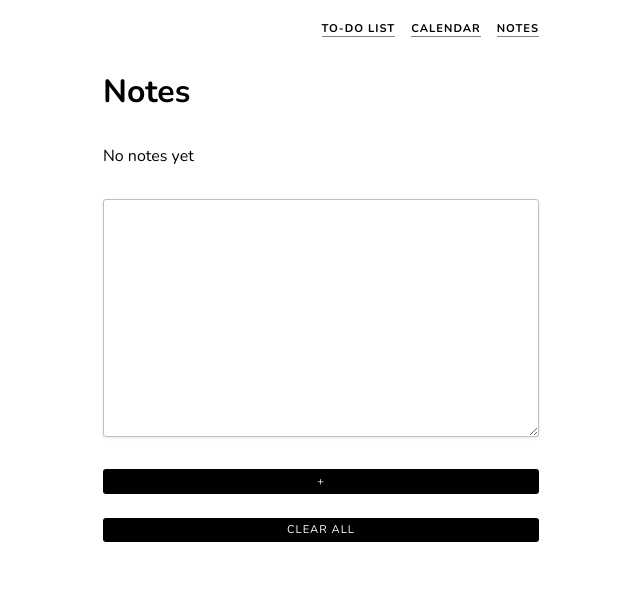
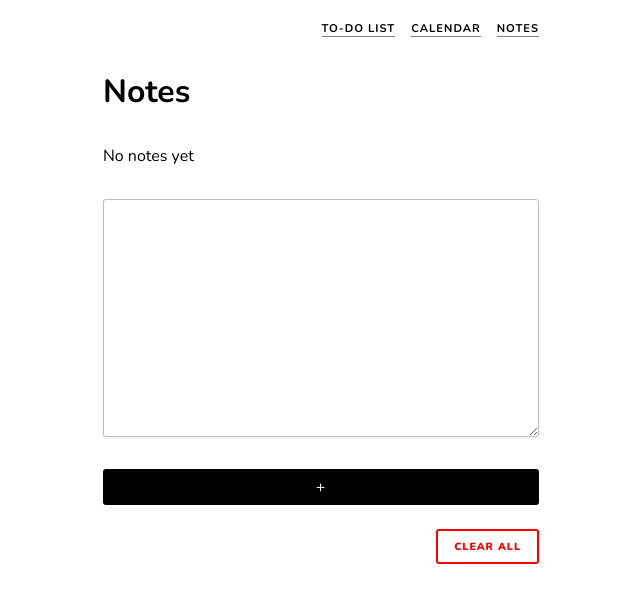
Before and after one commit to magalifabri/react-intro, a React (Create React App) app: page /notes in a window 1280 px wide. Shown: the top 602 px of the page, without its empty margins (319-959 px from the left). Built offline with nearby package versions, Linux system fonts and the light colour scheme.

Commit message:
Tweak button styles and add two modifiers

```diff
--- a/src/components/NoteAdd.js
+++ b/src/components/NoteAdd.js
@@ -6,7 +6,7 @@ const NoteView = ({textareaRef, handleAddNote}) => {
             <textarea className="notes__textarea" id="body"
                       ref={textareaRef} cols="30" rows="10"/>
 
-            <button className="button-style-1" onClick={handleAddNote} >
+            <button className="button-style-1 button-style-1--big-font" onClick={handleAddNote} >
                 +
             </button>
         </>
--- a/src/pages/Notes.js
+++ b/src/pages/Notes.js
@@ -182,7 +182,7 @@ const Notes = () => {
 
                 {getModeContent()}
 
-                <button className="button-style-1" onClick={handleClearAll}>
+                <button className="button-style-1 button-style-1--danger" onClick={handleClearAll}>
                     clear all
                 </button>
             </div>
--- a/src/pages/TodoList.js
+++ b/src/pages/TodoList.js
@@ -145,7 +145,8 @@ const TodoList = ({todos, setTodos}) => {
                     <DatePicker onChange={setPickedDate} value={pickedDate}/>
                 </div>
 
-                <button className="button-style-1"
+                <div className="button-row">
+                    <button className="button-style-1 button-style-1--big-font"
                             onClick={handleAddTodo}>
                         +
                     </button>
@@ -154,8 +155,9 @@ const TodoList = ({todos, setTodos}) => {
                             onClick={handleClearCompletedTodos}>
                         clear completed
                     </button>
+                </div>
 
-                <button className="button-style-1"
+                <button className="button-style-1 button-style-1--danger"
                         onClick={handleClearAllTodos}>
                     clear all
                 </button>
--- a/src/styles/style.scss
+++ b/src/styles/style.scss
@@ -95,15 +95,31 @@ label + button {
 }
 
 .button-style-1 {
-    padding: .3rem .5rem;
+    padding: .5rem 1rem;
+
+    background-color: black;
+    border: 2px solid black;
+
+    border-radius: 3px;
+
     color: white;
-    background-color: black;
     text-transform: uppercase;
-    border: none;
-    border-radius: 3px;
-    font-size: .7rem;
+    font-size: .65rem;
     font-family: 'Nunito', sans-serif;
     letter-spacing: 1px;
+
+    &--big-font {
+        font-size: 1rem;
+        line-height: 1rem;
+    }
+
+    &--danger {
+        border-color: red;
+        background-color: #fff;
+        color: red;
+        font-weight: 900;
+        align-self: flex-end;
+    }
 }
 
 .button-row {
```
Lines whose indentation alone changed are shown as unchanged.
